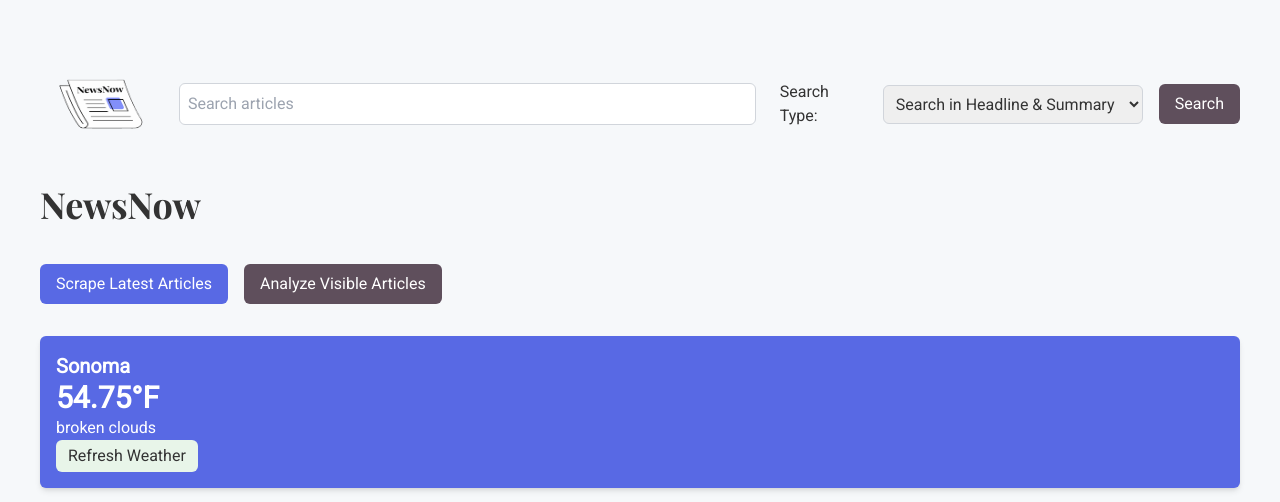
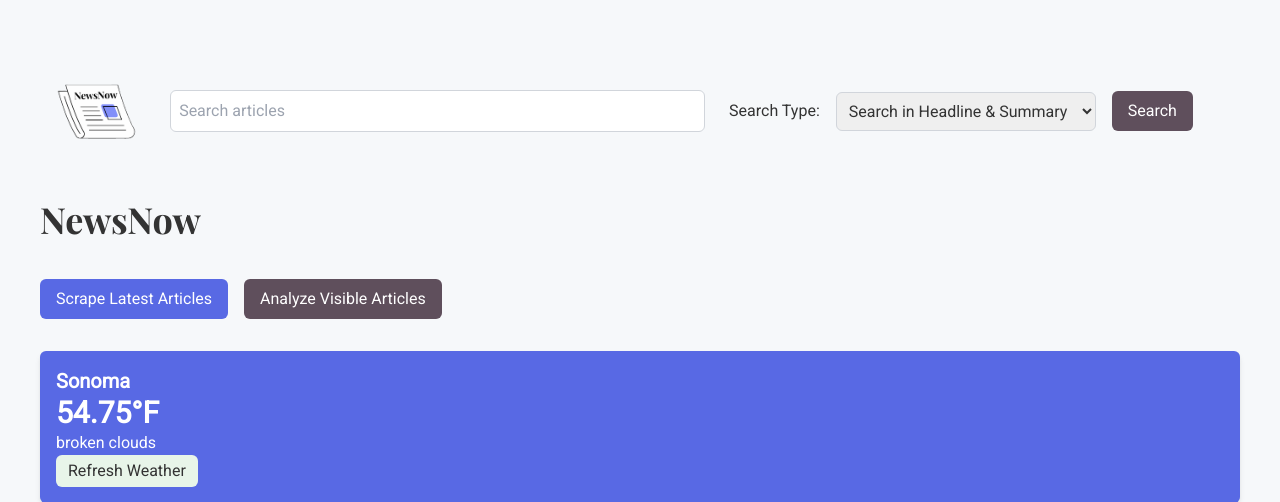
Before and after one commit to jsnorek/NewsNow, a Flask app: page / in a window 1280 px wide. Shown: the top 502 px of the page. Run offline with Flask 3, Linux system fonts and the light colour scheme; data comes from the database, SQL or seed files in the repository; some libraries are stand-ins or nearby versions.

Commit message:
move logo outside of form element and reformat the section

```diff
--- a/templates/index.html
+++ b/templates/index.html
@@ -68,10 +68,11 @@
 
     <!-- Search Bar -->
     <section class="mb-4">
-        <form action="/search" method="GET" class="flex flex-col md:flex-row gap-4 md:items-center">
+        <div class="flex flex-col md:flex-row gap-4 md:items-center">
             <a href="/">
-                <img src="/static/images/newsnow_logo.PNG" alt="NewsNow logo" class="w-32 h-32">
+                <img src="/static/images/newsnow_logo.PNG" alt="NewsNow logo" class="w-24 md:w-32 h-auto">
             </a>
+            <form action="/search" method="GET" class="flex flex-col md:flex-row gap-4 md:items-center w-full">
                 <input type="text" name="query" placeholder="Search articles" class="p-2 border border-gray-300 rounded-md focus:outline-none focus:ring-2 focus:ring-accent w-full md:w-1/2" required>
 
                 <label for="search_type" class="ml-2">Search Type:</label>
@@ -82,6 +83,7 @@
 
                 <button type="submit" class="bg-primary text-white py-2 px-4 rounded-md hover:bg-[#7B6E7B] active:bg-[#6E616E] transition-all">Search</button>
             </form>
+        </div>
     </section>
 
     <!-- Website Header -->
```
Lines whose indentation alone changed are shown as unchanged.
